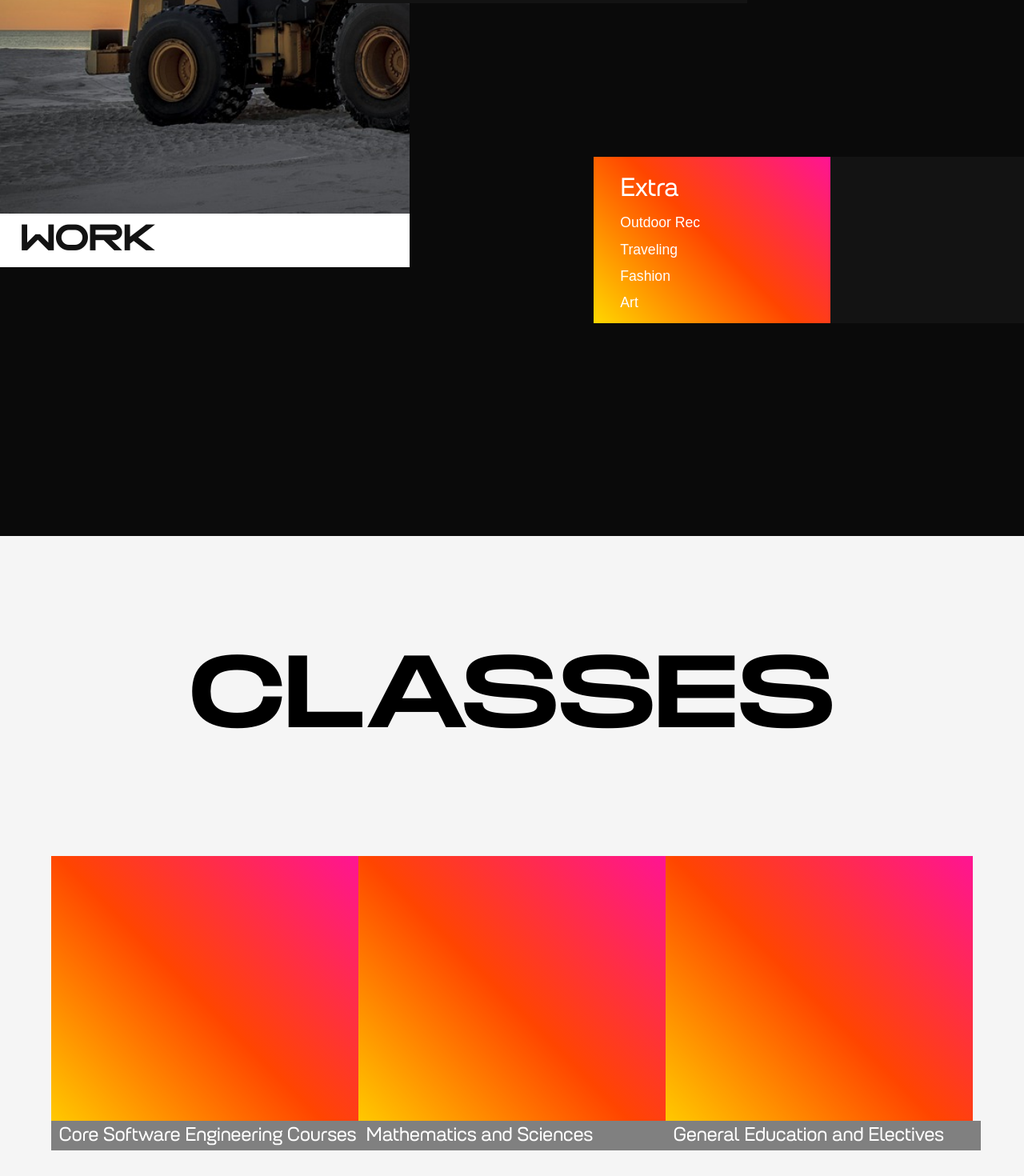
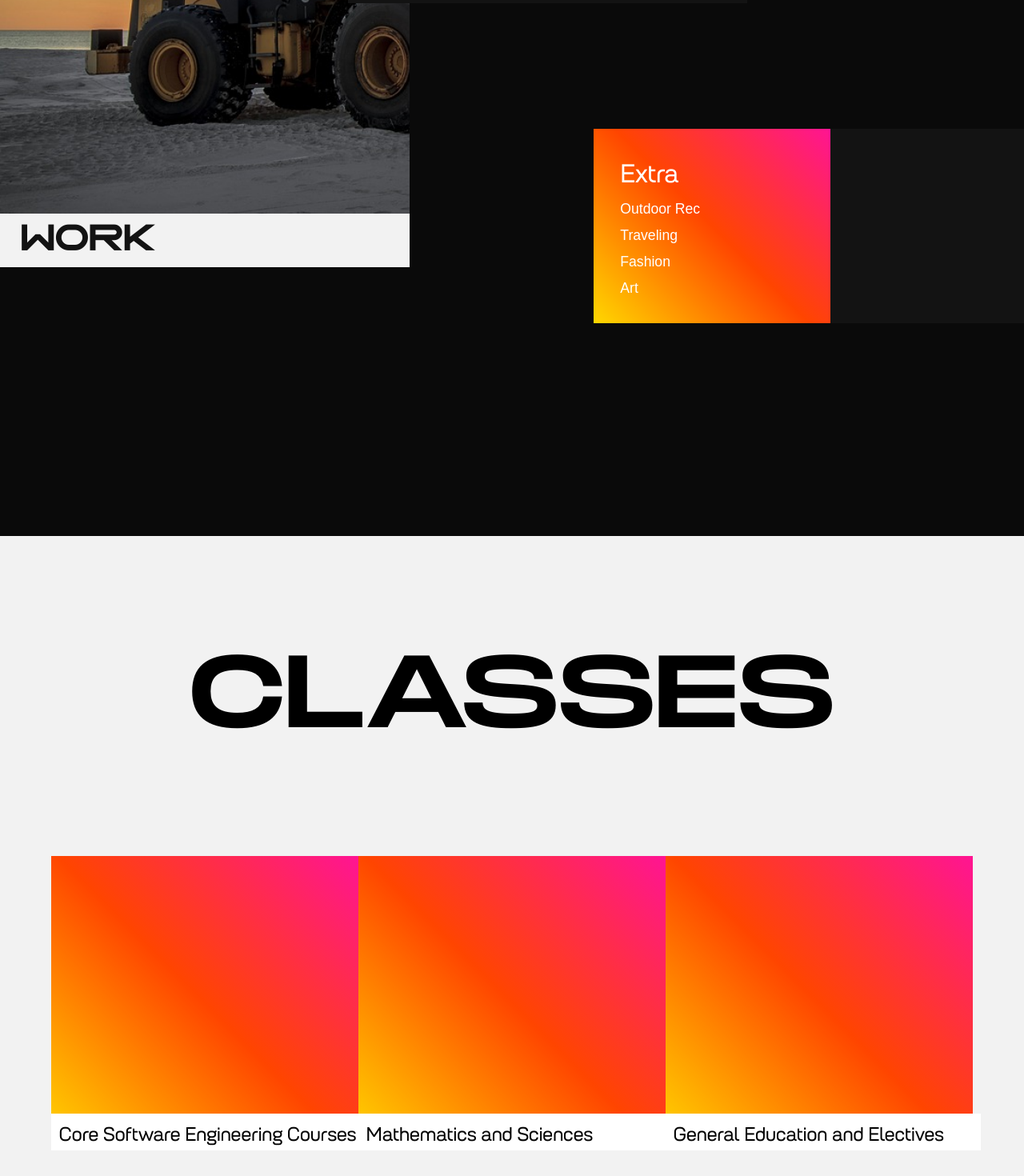
Before and after one commit to kevin21018212/PortfolioV2, a Next.js app: page /resume in a window 1280 px wide. Shown: the part 1186-2656 px from the top of the page at 80% size. Built offline with nearby package versions, Linux system fonts and the light colour scheme.

Commit message:
about functionality

```diff
--- a/app/data/coursecategories.ts
+++ b/app/data/coursecategories.ts
@@ -6,10 +6,12 @@ const courseCategories = [
       "S E 101 - Software Engineering Orientation",
       "S E 185 - Problem Solving for Software Engineering",
       "S E 166 - Software Engineering Careers",
-      "S E 186X - Problem Solving in S E II",
+      "S E 186X - Group projects in software engineering",
       "COM S 227 - Object-Oriented Programming",
       "COM S 228 - Intro to Data Structures",
       "CPR E 281 - Digital Logic, Processor, and Programming I",
+      "COM S 4T20 - Advanced Programming Techniques",
+      "E E 3T21 -Digital Logic, Processor, and Programming II ",
     ],
   },
   {
@@ -34,10 +36,8 @@ const courseCategories = [
       "RUS 375 - Russia Today",
       "SP CM 212 - Fundamentals of Public Speaking",
       "LIB 160 - Introductory College Level Research",
-      "COM S 4T20 - Transfer credit from University of Limerick",
-      "E E 3T21 - Transfer credit from University of Limerick",
-      "ECON 2T22 - Transfer credit from University of Limerick",
-      "WLC 2T23 - Transfer credit from University of Limerick",
+      "ECON 2T22 -  Principles of Macroeconomics",
+      "WLC 2T23 - Celtic Civilization",
     ],
   },
 ];
--- /dev/null
+++ b/app/resume/components/resumecluster/about.tsx
@@ -0,0 +1,72 @@
+import { motion } from "framer-motion";
+import React, { useState } from "react";
+import styles from "../../css/resumecluster/about.module.css";
+
+interface AboutDisplayProps {}
+
+const AboutDisplay: React.FC<AboutDisplayProps> = () => {
+  const [hoveredItem, setHoveredItem] = useState<string | null>(null);
+
+  const handleItemHover = (item: string | null) => {
+    setHoveredItem(item);
+  };
+
+  return (
+    <div className={styles.aboutdisplay}>
+      <div className={styles.abouttext}>
+        <p className="t4">Extra</p>
+        <motion.p
+          whileHover={{ scale: 1.1 }}
+          onMouseEnter={() => handleItemHover("Outdoor Rec")}
+          onMouseLeave={() => handleItemHover(null)}
+        >
+          Outdoor Rec
+        </motion.p>
+        <motion.p
+          whileHover={{ scale: 1.1 }}
+          onMouseEnter={() => handleItemHover("Traveling")}
+          onMouseLeave={() => handleItemHover(null)}
+        >
+          Traveling
+        </motion.p>
+        <motion.p
+          whileHover={{ scale: 1.1 }}
+          onMouseEnter={() => handleItemHover("Fashion")}
+          onMouseLeave={() => handleItemHover(null)}
+        >
+          Fashion
+        </motion.p>
+        <motion.p
+          whileHover={{ scale: 1.1 }}
+          onMouseEnter={() => handleItemHover("Art")}
+          onMouseLeave={() => handleItemHover(null)}
+        >
+          Art
+        </motion.p>
+      </div>
+      <motion.div
+        className={styles.aboutimg}
+        initial={{ backgroundColor: "#131313" }} // Initial color
+        animate={{
+          backgroundColor: (() => {
+            switch (hoveredItem) {
+              case "Outdoor Rec":
+                return "#4bf905";
+              case "Traveling":
+                return "#c8a59b";
+              case "Fashion":
+                return "#b4bfd3";
+              case "Art":
+                return "#c18a6a";
+              default:
+                return "#131313";
+            }
+          })(),
+        }}
+        transition={{ duration: 0.5 }}
+      ></motion.div>
+    </div>
+  );
+};
+
+export default AboutDisplay;
--- a/app/resume/components/resumecluster/work.tsx
+++ b/app/resume/components/resumecluster/work.tsx
@@ -1,6 +1,7 @@
 import React from "react";
 import Spacer from "@/app/global/spacer";
 import styles from "../../css/resumecluster/work.module.css";
+import AboutDisplay from "./about";
 
 const ResumeWork = () => {
   return (
@@ -37,14 +38,7 @@ const ResumeWork = () => {
             </div>
           </div>
           <div className={styles.aboutdisplay}>
-            <div className={styles.abouttext}>
-              <p className="t4">Extra</p>
-              <p>Outdoor Rec</p>
-              <p>Traveling</p>
-              <p>Fashion</p>
-              <p>Art</p>
-            </div>
-            <div className={styles.aboutimg}></div>
+            <AboutDisplay />
           </div>
         </div>
       </div>
--- /dev/null
+++ b/app/resume/css/resumecluster/about.module.css
@@ -0,0 +1,25 @@
+/* About Display */
+.aboutdisplay {
+  align-self: flex-end;
+  display: flex;
+  margin-top: 25%;
+  width: 100%;
+}
+
+.abouttext {
+  width: 50%;
+  padding: 5%;
+  display: flex;
+  flex-direction: column;
+  justify-content: center;
+  background: linear-gradient(45deg, #ffd700, #ff4500, #ff1493);
+}
+
+.abouttext p {
+  margin: 2.5%;
+}
+
+.aboutimg {
+  width: 50%;
+  background-color: #131313;
+}
--- a/app/resume/css/resumecluster/classes.module.css
+++ b/app/resume/css/resumecluster/classes.module.css
@@ -1,6 +1,6 @@
 .classescontainer {
   height: 100vh;
-  background: whitesmoke;
+  background: #f2f2f2;
   position: relative;
 }
 
--- a/app/resume/css/resumecluster/classescard.module.css
+++ b/app/resume/css/resumecluster/classescard.module.css
@@ -11,6 +11,10 @@
   height: 10%;
   width: 100%;
   padding-left: 2.5%;
-  background-color: grey;
+  padding-top: 2.5%;
+  background-color: #ffffff;
   overflow: hidden;
 }
+.description p {
+  color: black;
+}
--- a/app/resume/css/resumecluster/work.module.css
+++ b/app/resume/css/resumecluster/work.module.css
@@ -16,7 +16,7 @@
 
 .worktext {
   height: 8%;
-  background-color: #ffffff;
+  background-color: #f2f2f2;
   display: flex;
   align-items: center;
   padding-left: 5%;
@@ -68,19 +68,3 @@
   width: 70%;
   height: 20%;
 }
-
-.abouttext {
-  width: 50%;
-  padding: 5%;
-  display: flex;
-  flex-direction: column;
-  justify-content: center;
-  background: -webkit-linear-gradient(45deg, #ffd700, #ff4500, #ff1493);
-}
-.abouttext p {
-  margin: 2.5%;
-}
-.aboutimg {
-  width: 50%;
-  background-color: #131313;
-}
```
